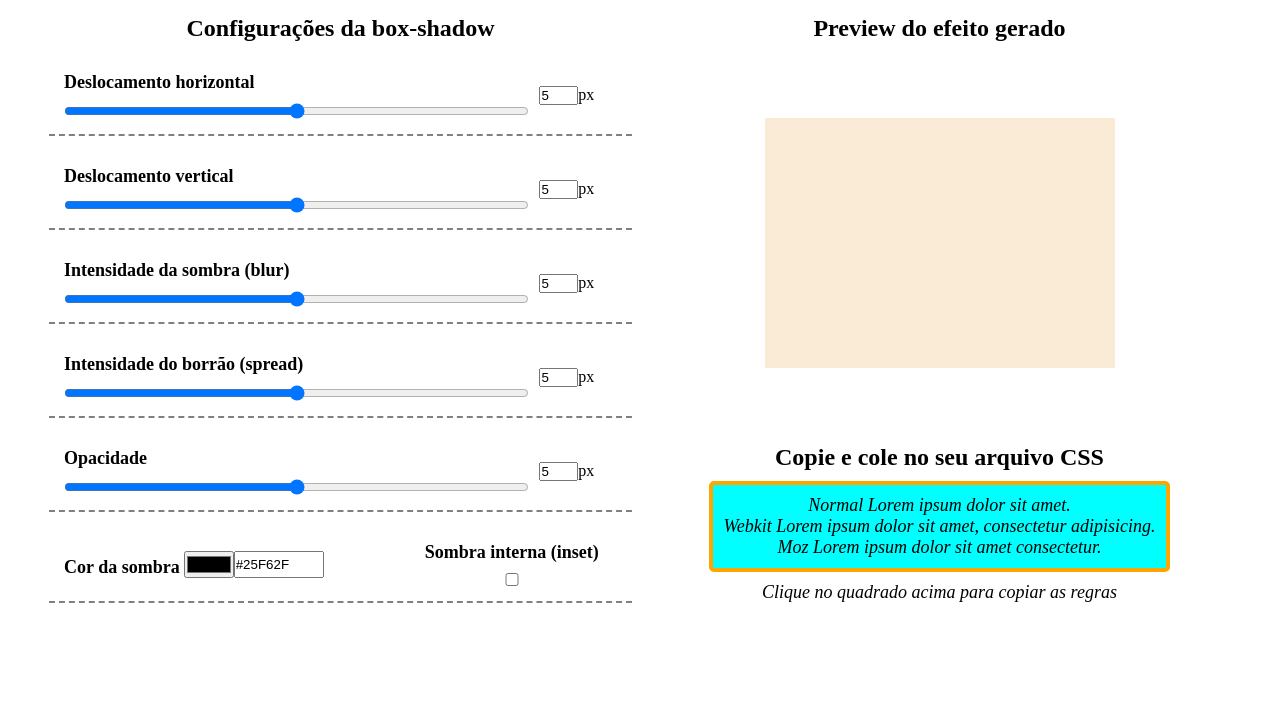
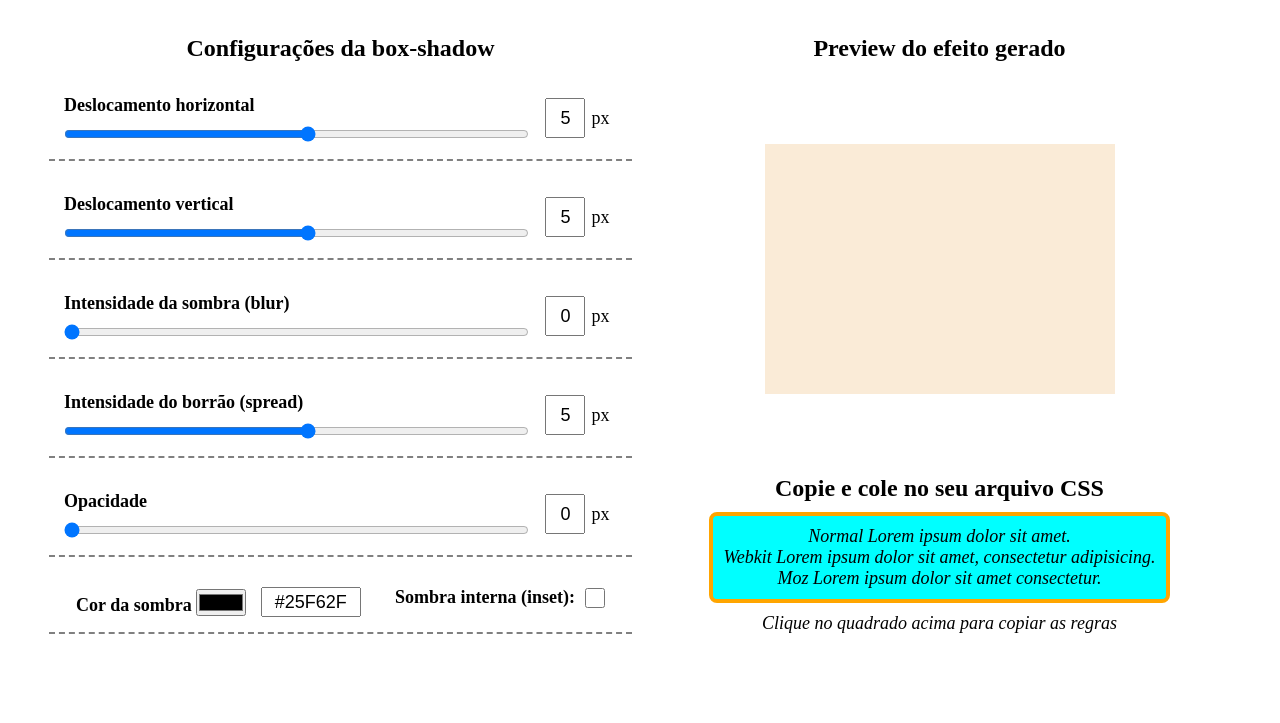
Before and after one commit to SandroSorte/Gerador_BoxShadow, a plain HTML site: page index.html in a window 1280 px wide. Shown: the part 77-800 px from the top of the page. Drawn offline with Linux system fonts and the light colour scheme.

Commit message:
aperfeicoamento do css-flexbox

```diff
--- a/index.html
+++ b/index.html
@@ -21,7 +21,7 @@
                 <div class="select">
                     <div class="adjust">
                         <label for="horizontal">Deslocamento horizontal</label>
-                        <input type="range">
+                        <input type="range" min="-100" max="100" value="5">
                     </div>
                     <div class="view">
                         <input type="text" value="5">
@@ -31,52 +31,56 @@
                 <div class="select">
                     <div class="adjust">
                         <label for="vertical">Deslocamento vertical</label>
-                        <input type="range">
+                        <input type="range" min="-100" max="100" value="5">
                     </div>
                     <div class="view">
-                        <input type="text" value="5"><span>px</span>
+                        <input type="text" value="5">
+                        <p>px</p>
                     </div>
                 </div>
                 <div class="select">
                     <div class="adjust">
                         <label for="blur">Intensidade da sombra (blur)</label>
-                        <input type="range">
+                        <input type="range" min="0" max="100" value="0">
                     </div>
                     <div class="view">
-                        <input type="text" value="5"><span>px</span>
+                        <input type="text" value="0">
+                        <p>px</p>
                     </div>
                 </div>
                 <div class="select">
                     <div class="adjust">
                         <label for="spread">Intensidade do borrão (spread)</label>
-                        <input type="range">
+                        <input type="range" min="-100" max="100" value="5" >
                     </div>
                     <div class="view">
-                        <input type="text" value="5"><span>px</span>
+                        <input type="text" value="5">
+                        <p>px</p>
                     </div>
                 </div>
                 <div class="select">
                     <div class="adjust">
                         <label for="opacity">Opacidade</label>
-                        <input type="range">
+                        <input type="range" min="0" max="100" value="0">
                     </div>
                     <div class="view">
-                        <input type="text" value="5"><span>px</span>
+                        <input type="text" value="0">
+                        <p>px</p>
                     </div>
                 </div>
-                <div class="select">
+                <div id="select">
                     <div id="color">
-                        <div class="">
+                        <div>
                             <label for="color">Cor da sombra</label>
                             <input type="color">
                         </div>
-                        <div class="view">
-                            <input type="text" value="#25F62F">
+                        <div id="view">
+                            <input id="rgb" type="text" value="#25F62F">
                         </div>
                     </div>
-                    <div id="sombra">
-                        <div class="adjust">
-                            <label for="horizontal">Sombra interna (inset)</label>
+                    <div>
+                        <div id="sombra">
+                            <label for="horizontal">Sombra interna (inset):</label>
                             <input type="checkbox">
                         </div>
                     </div>
--- a/stylo.css
+++ b/stylo.css
@@ -7,15 +7,12 @@
 h1, h2{
     text-align: center;
 }
-main {
+main, header{
     padding: 25px;
 }
 label{
     font-size: large;
     font-weight: bold;
-}
-header{
-    padding: 15px;
 }
 
                /*configurações*/
@@ -33,6 +30,13 @@ header{
     align-items: center;
     gap:10px;
 }
+#select{
+    display: flex;
+    border-bottom:2px dashed gray;
+    justify-content: space-around;
+    padding: 15px;
+    gap:10px;
+}
 .adjust{
     display: flex;
     flex-direction: column;
@@ -43,9 +47,7 @@ header{
     display:flex;
     flex:1
 }
-.view input{
-    width: 50%;
-}
+
 #control{
     display:flex;
     flex-direction: column;
@@ -54,7 +56,37 @@ header{
 }
 #color{
     display: flex;
+    gap:15px;
+    align-items: center;
 }
+/*Range*/
+.view{
+    align-items: center;
+    font-size: large;
+}
+.view input[type="text"]{
+height: 40px;
+width: 40px;
+margin: 6px;
+text-align: center;
+font-size: large;
+}
+#view input[type="text"]{
+    width: 100px;
+    height: 30px;
+    font-size: large;
+    text-align: center;
+}
+#sombra{
+    display: flex;
+    align-items: center;
+    gap:10px;
+}
+input[type="checkbox"]{
+    width: 20px;
+    height: 20px;
+}
+
                 /*Display*/
 #display{
     display:flex;
@@ -68,6 +100,7 @@ header{
     height: 250px;
     background-color: antiquewhite;
 }
+
 /*codigo gerado*/
 #result{
     display:flex;
@@ -79,7 +112,7 @@ header{
     text-align: center;
     background-color: aqua;
     border: 4px solid orange;
-    border-radius:5px;
+    border-radius:8px;
     padding: 10px;
 }
 #result p{
```
